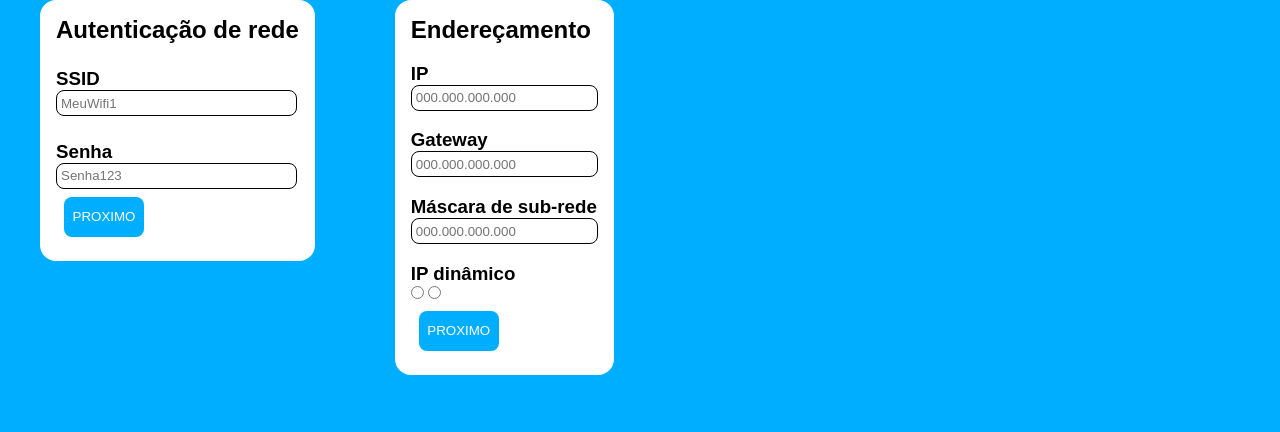
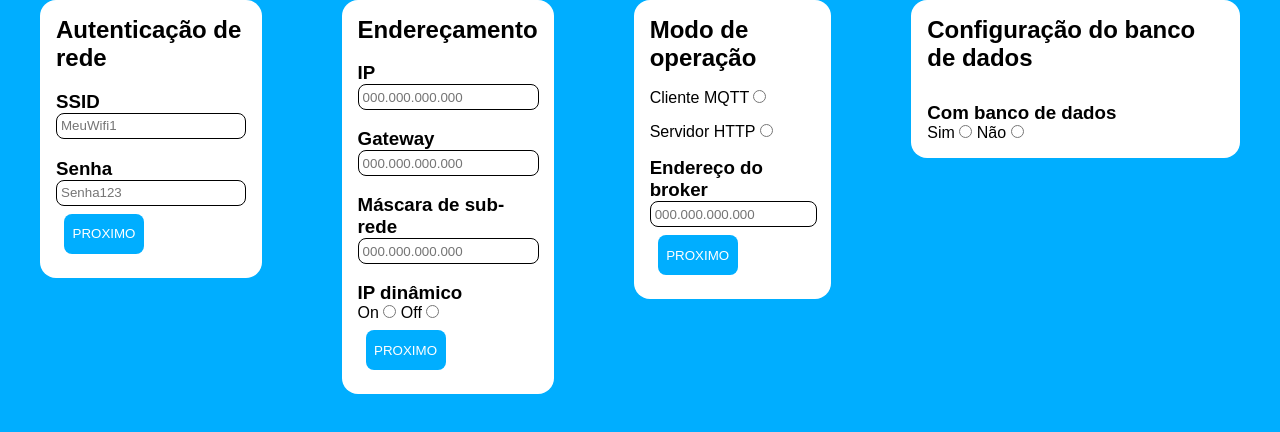
Before and after one commit to Arthur2060/HTML-CSS-JavaScript, a plain HTML site: page Projetos/Wifi-manager/Index 1.html in a window 1280 px wide. Drawn offline with Linux system fonts and the light colour scheme.

Commit message:
Continuação

```diff
--- a/Projetos/Wifi-manager/Index 1.html
+++ b/Projetos/Wifi-manager/Index 1.html
@@ -1,5 +1,5 @@
 <!DOCTYPE html>
-<html lang="en">
+<html lang="pt-br">
 
 <head>
     <meta charset="UTF-8">
@@ -20,8 +20,8 @@
         section {
             display: absolute;
             background-color: white;
-            width: fit-content;
-            height: fit-content;
+            width: max-content;
+            height: max-content;
             border-radius: 2vh;
             padding: 2vh;
             margin-left: 5vh;
@@ -36,7 +36,7 @@
             margin-top: 10%;
         }
 
-        .textbox{
+        .textbox {
             width: 95%;
             border-radius: 1vh;
             height: 2vh;
@@ -60,6 +60,14 @@
             height: 7vh;
 
         }
+
+        #modoop>ul {
+            list-style: none;
+        }
+
+        #modoop>ul>li {
+            margin-top: 2vh;
+        }
     </style>
     <title>Wifi-Manager</title>
 </head>
@@ -68,7 +76,7 @@
     <div id="container">
         <section>
             <form>
-                <h1 id="titulo">Autenticação de rede</h1>
+                <h1 class="titulo">Autenticação de rede</h1>
 
                 <div class="campo">
                     <label id="ssid" class="label">
@@ -90,7 +98,7 @@
 
         <section>
             <form>
-                <h1 id="titulo">Endereçamento</h1>
+                <h1 class="titulo">Endereçamento</h1>
 
                 <div class="campo">
                     <label id="IP" class="label">
@@ -117,13 +125,62 @@
                     <label id="dinamico" class="label">
                         <h3>IP dinâmico</h3>
                     </label>
+
+                    <label id="on">On</label>
                     <input type="radio" name="dinamico">
 
+                    <label id="off">Off</label>
                     <input type="radio" name="dinamico">
                 </div>
 
+                <button id="prox">PROXIMO</button>
+            </form>
+        </section>
+
+        <section id="operacao">
+            <form>
+                <h1 class="titulo">Modo de operação</h1>
+
+                <div class="campo" id="modoop">
+                    <ul>
+                        <li>
+                            <label id="cliente" class="label">Cliente MQTT</label>
+                            <input type="radio" name="op" id="1">
+                        </li>
+
+                        <li>
+                            <label id="servidor" class="label">Servidor HTTP</label>
+                            <input type="radio" name="op" id="2">
+                        </li>
+                    </ul>
+                </div>
+
+                <div class="campo">
+                    <label id="broker" class="label">
+                        <h3>Endereço do broker</h3>
+                    </label>
+                    <input type="number" id="broker" class="textbox" placeholder="000.000.000.000">
+                </div>
 
                 <button id="prox">PROXIMO</button>
+            </form>
+        </section>
+
+        <section id="banco">
+            <form>
+                <h1 class="titulo">Configuração do banco de dados</h1>
+
+                <div class="campo">
+                    <label class="label" id="combanco">
+                        <h3>Com banco de dados</h3>
+                    </label>
+
+                    <label>Sim</label>
+                    <input type="radio" name="combanco" id="on">
+
+                    <label>Não</label>
+                    <input type="radio" name="combanco" id="off">
+                </div>
             </form>
         </section>
     </div>
```
